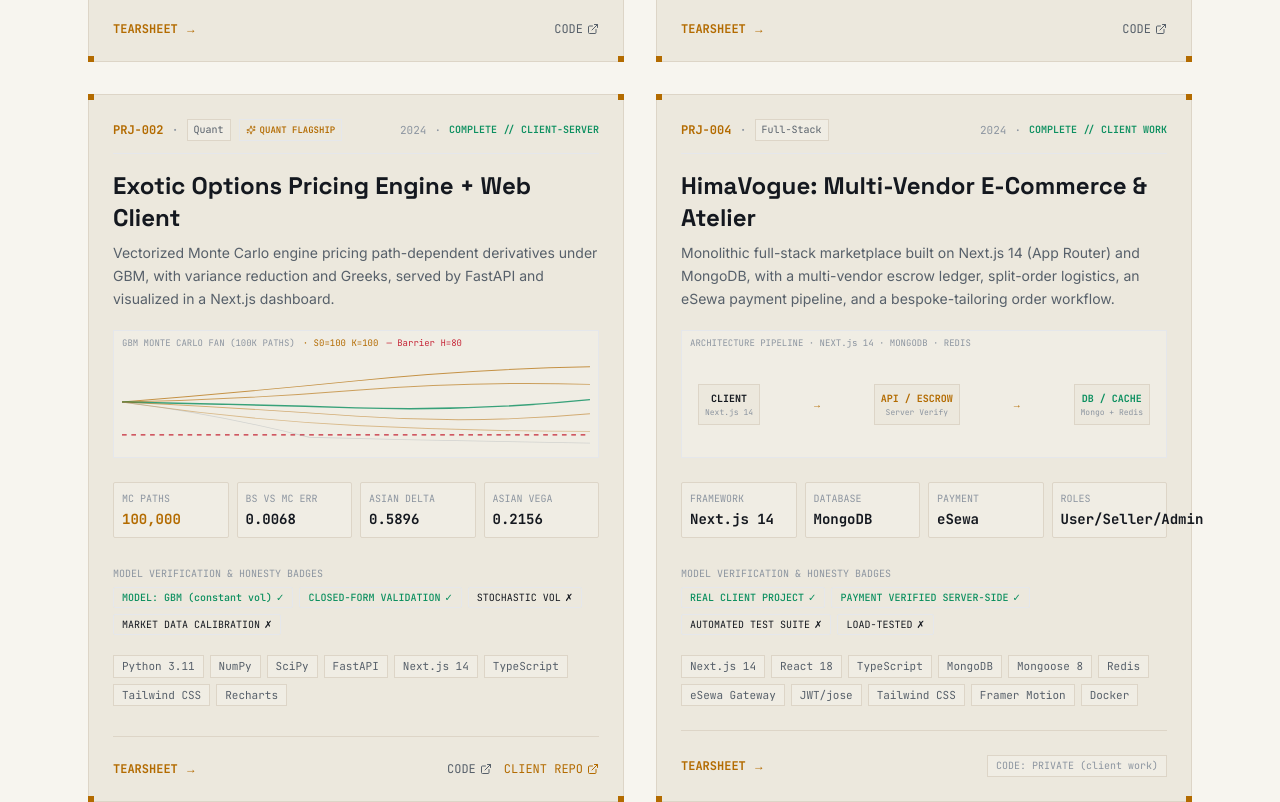
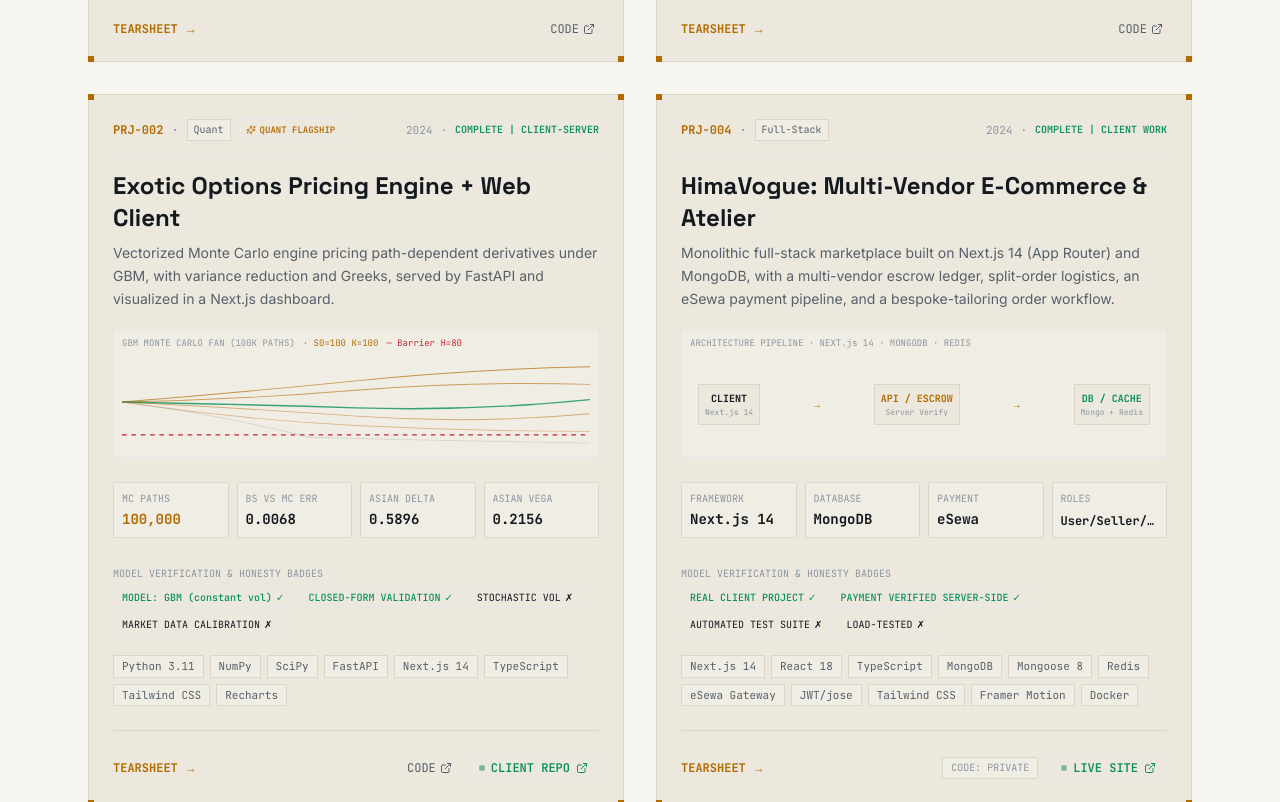
Before and after one commit to ahmadmdsajid129/sajid-ahmad-portfolio, a Next.js app: page / in a window 1280 px wide. Shown: the part 3660-4462 px from the top of the page. Built offline with nearby package versions, Linux system fonts and the light colour scheme.

Commit message:
feat: add himavogue live site link, fix metric box text overflow, and replace // with | in project statuses

```diff
--- a/app/projects/[slug]/page.tsx
+++ b/app/projects/[slug]/page.tsx
@@ -134,9 +134,10 @@ export default function ProjectTearsheetPage({ params }: { params: { slug: strin
                 href={project.liveDemoUrl}
                 target="_blank"
                 rel="noreferrer"
-                className="px-3 py-1.5 bg-bg-elevated border border-border text-text hover:text-accent rounded flex items-center gap-1.5 transition-all"
+                className="px-3.5 py-1.5 bg-up text-bg font-bold rounded flex items-center gap-2 hover:brightness-110 active:scale-98 transition-all shadow-sm"
               >
-                <span>CLIENT REPO</span>
+                <span className="w-2 h-2 rounded-full bg-bg animate-pulse" />
+                <span>{project.id === "prj-004" ? "VISIT LIVE STORE (himavogue.com)" : "CLIENT REPO"}</span>
                 <ExternalLink className="w-3.5 h-3.5" />
               </a>
             )}
--- a/components/projects-section.tsx
+++ b/components/projects-section.tsx
@@ -136,13 +136,14 @@ export function ProjectsSection() {
                   {project.metrics.map((m, idx) => (
                     <div
                       key={idx}
-                      className="p-2 bg-bg-inset border border-border rounded flex flex-col justify-between"
+                      className="p-2 bg-bg-inset border border-border rounded flex flex-col justify-between min-w-0 overflow-hidden"
                     >
-                      <span className="text-[10px] text-text-faint uppercase">{m.label}</span>
+                      <span className="text-[10px] text-text-faint uppercase truncate block">{m.label}</span>
                       <span
-                        className={`text-sm font-bold mt-0.5 ${
-                          m.highlight ? "text-accent" : "text-text"
-                        }`}
+                        title={m.value}
+                        className={`font-bold mt-0.5 truncate block ${
+                          m.value.length > 12 ? "text-[11px] sm:text-xs" : "text-sm"
+                        } ${m.highlight ? "text-accent" : "text-text"}`}
                       >
                         {m.value} {m.change && <span className="text-xs">{m.change}</span>}
                       </span>
@@ -194,13 +195,13 @@ export function ProjectsSection() {
                   <span>TEARSHEET &rarr;</span>
                 </Link>
 
-                <div className="flex items-center gap-3">
+                <div className="flex items-center gap-2 sm:gap-3 flex-wrap justify-end">
                   {project.repoUrl && (
                     <a
                       href={project.repoUrl}
                       target="_blank"
                       rel="noreferrer"
-                      className="text-text-muted hover:text-text flex items-center gap-1 transition-colors"
+                      className="text-text-muted hover:text-text flex items-center gap-1 transition-colors px-1"
                     >
                       <span>CODE</span>
                       <ExternalLink className="w-3 h-3" />
@@ -209,7 +210,7 @@ export function ProjectsSection() {
 
                   {project.clientRepoPrivate && (
                     <span className="text-text-faint text-[10px] px-2 py-0.5 bg-bg-inset border border-border">
-                      CODE: PRIVATE (client work)
+                      CODE: PRIVATE
                     </span>
                   )}
 
@@ -218,9 +219,10 @@ export function ProjectsSection() {
                       href={project.liveDemoUrl}
                       target="_blank"
                       rel="noreferrer"
-                      className="text-accent hover:underline flex items-center gap-1 transition-colors"
+                      className="px-2.5 py-1 bg-up/10 border border-up/30 text-up hover:bg-up/20 rounded-sm flex items-center gap-1.5 transition-colors font-semibold"
                     >
-                      <span>CLIENT REPO</span>
+                      <span className="w-1.5 h-1.5 rounded-full bg-up animate-pulse" />
+                      <span>{project.id === "prj-004" ? "LIVE SITE" : "CLIENT REPO"}</span>
                       <ExternalLink className="w-3 h-3" />
                     </a>
                   )}
--- a/data/projects.ts
+++ b/data/projects.ts
@@ -47,7 +47,7 @@ export const projectsData: ProjectData[] = [
     type: "Quant",
     title: "LOB Alpha Simulator & Market-Making Engine",
     dateRange: "2024 - 2025",
-    status: "COMPLETE // OOS EVALUATED",
+    status: "COMPLETE | OOS EVALUATED",
     featured: true,
     repoUrl: "https://github.com/ahmadmdsajid129/lob-alpha-simulator",
     oneLiner:
@@ -115,7 +115,7 @@ export const projectsData: ProjectData[] = [
     type: "Quant",
     title: "Exotic Options Pricing Engine + Web Client",
     dateRange: "2024",
-    status: "COMPLETE // CLIENT-SERVER",
+    status: "COMPLETE | CLIENT-SERVER",
     featured: true,
     repoUrl: "https://github.com/ahmadmdsajid129/exotic-options-pricer",
     liveDemoUrl: "https://github.com/ahmadmdsajid129/exotic-options-client",
@@ -196,7 +196,7 @@ export const projectsData: ProjectData[] = [
     type: "ML",
     title: "Real-Time Payment Fraud Detection & Risk Engine",
     dateRange: "2024",
-    status: "COMPLETE // 61/61 TESTS",
+    status: "COMPLETE | 61/61 TESTS",
     featured: true,
     repoUrl: "https://github.com/ahmadmdsajid129/real-time-payment-fraud-detection",
     oneLiner:
@@ -281,8 +281,9 @@ export const projectsData: ProjectData[] = [
     type: "Full-Stack",
     title: "HimaVogue: Multi-Vendor E-Commerce & Atelier",
     dateRange: "2024",
-    status: "COMPLETE // CLIENT WORK",
+    status: "COMPLETE | CLIENT WORK",
     featured: false,
+    liveDemoUrl: "https://www.himavogue.com/",
     clientRepoPrivate: true,
     oneLiner:
       "Monolithic full-stack marketplace built on Next.js 14 (App Router) and MongoDB, with a multi-vendor escrow ledger, split-order logistics, an eSewa payment pipeline, and a bespoke-tailoring order workflow.",
```
